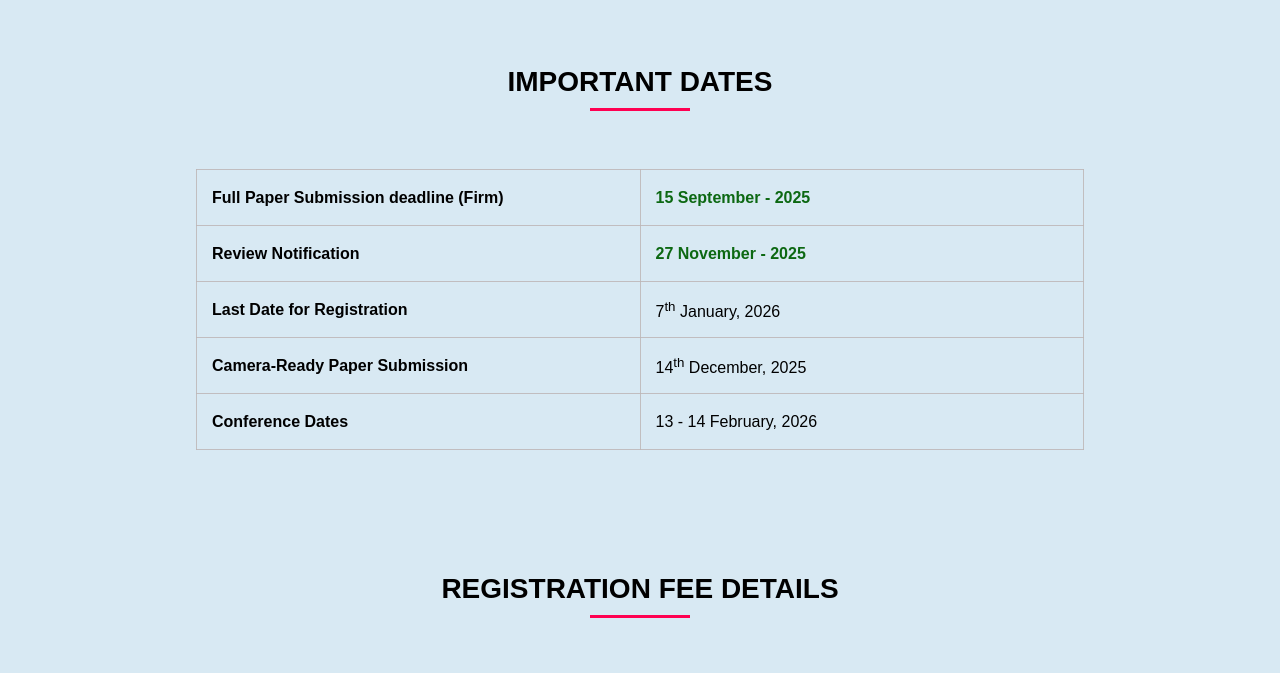
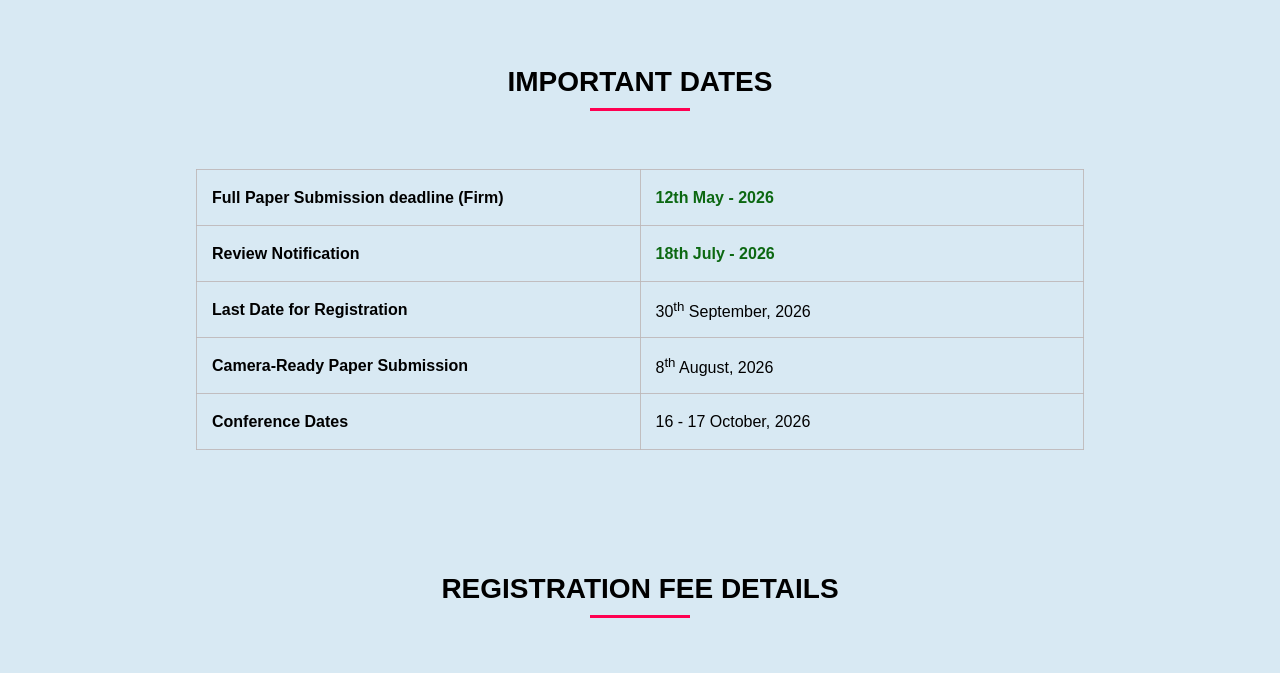
Before and after one commit to Khasimm06/IEEE-Conference, a plain HTML site: page Registration.html in a window 1280 px wide. Shown: the part 114-787 px from the top of the page. Drawn offline with Linux system fonts and the light colour scheme.

Commit message:
Update Registration.html

```diff
--- a/Registration.html
+++ b/Registration.html
@@ -1,5 +1,6 @@
 <!DOCTYPE html>
 <html lang="en">
+
 <head>
     <meta charset="UTF-8">
     <meta name="viewport" content="width=device-width, initial-scale=1.0">
@@ -9,6 +10,7 @@
     <link href="https://cdnjs.cloudflare.com/ajax/libs/font-awesome/6.5.1/css/all.min.css" rel="stylesheet">
 
 </head>
+
 <body>
 
     <header>
@@ -63,29 +65,29 @@
             <table class="dates-table">
                 <tr>
                     <td>Full Paper Submission deadline (Firm)</td>
-            <td> <span class="highlight">15 September - 2025</span></td>
+                    <td> <span class="highlight">12th May - 2026</span></td>
                 </tr>
                 <tr>
                     <td>Review Notification</td>
-            <td><span class="highlight">27 November - 2025</span></td>
+                    <td><span class="highlight">18th July - 2026</span></td>
                 </tr>
                 <tr>
                     <td>Last Date for Registration</td>
-            <td>7<sup>th</sup> January, 2026</td>
+                    <td>30<sup>th</sup> September, 2026</td>
                 </tr>
                 <tr>
                     <td>Camera-Ready Paper Submission</td>
-            <td>14<sup>th</sup> December, 2025</td>
+                    <td>8<sup>th</sup> August, 2026</td>
                 </tr>
                 <tr>
                     <td>Conference Dates</td>
-            <td>13 - 14 February, 2026</td>
+                    <td>16 - 17 October, 2026</td>
                 </tr>
             </table>
         </div>
 
 
-<div class="container" >
+        <div class="container">
             <h1 class="heading">REGISTRATION FEE DETAILS</h1><br>
             <table>
                 <thead>
@@ -207,8 +209,8 @@
                 <p>Dr. G.Srinivasulu</p>
                 <p>Conference General Chair</p>
                 <p>📞 Phone: <a href="tel:+919440831750">+91 9440831750</a></p>
-        <p>Dr. J.Siva vara Prasad</p>
-        <p>📞 Phone: <a href="tel:+918500230515">+91 8500230515</a></p>
+                <p>Dr. P.Sobha Rani</p>
+                <p>📞 Phone: <a href="tel:+91850023051">+91 xxxxx-xxxxx</a></p>
                 <p>📧 Email: <a href="mailto:srinivasulugundala46@gmail.com">Click me</a></p>
                 <p><a href="#">Locate Us</a></p>
             </div>
@@ -228,11 +230,10 @@
         </div>
 
         <div class="footer-bottom">
-      <p>© 2024 - LBRCEIEEE@2025 | Design & Developed by <a href="designer&developer.html">Khasimvali Shaik - H6</a></p>
+            <p>© 2024 - LBRCEIEEE@2025 | Design & Developed by <a href="designer&developer.html">Khasimvali Shaik -
+                    H6</a></p>
         </div>
     </footer>
+</body>
 
-
-
-</body>
 </html>
```
Lines whose indentation alone changed are shown as unchanged.
